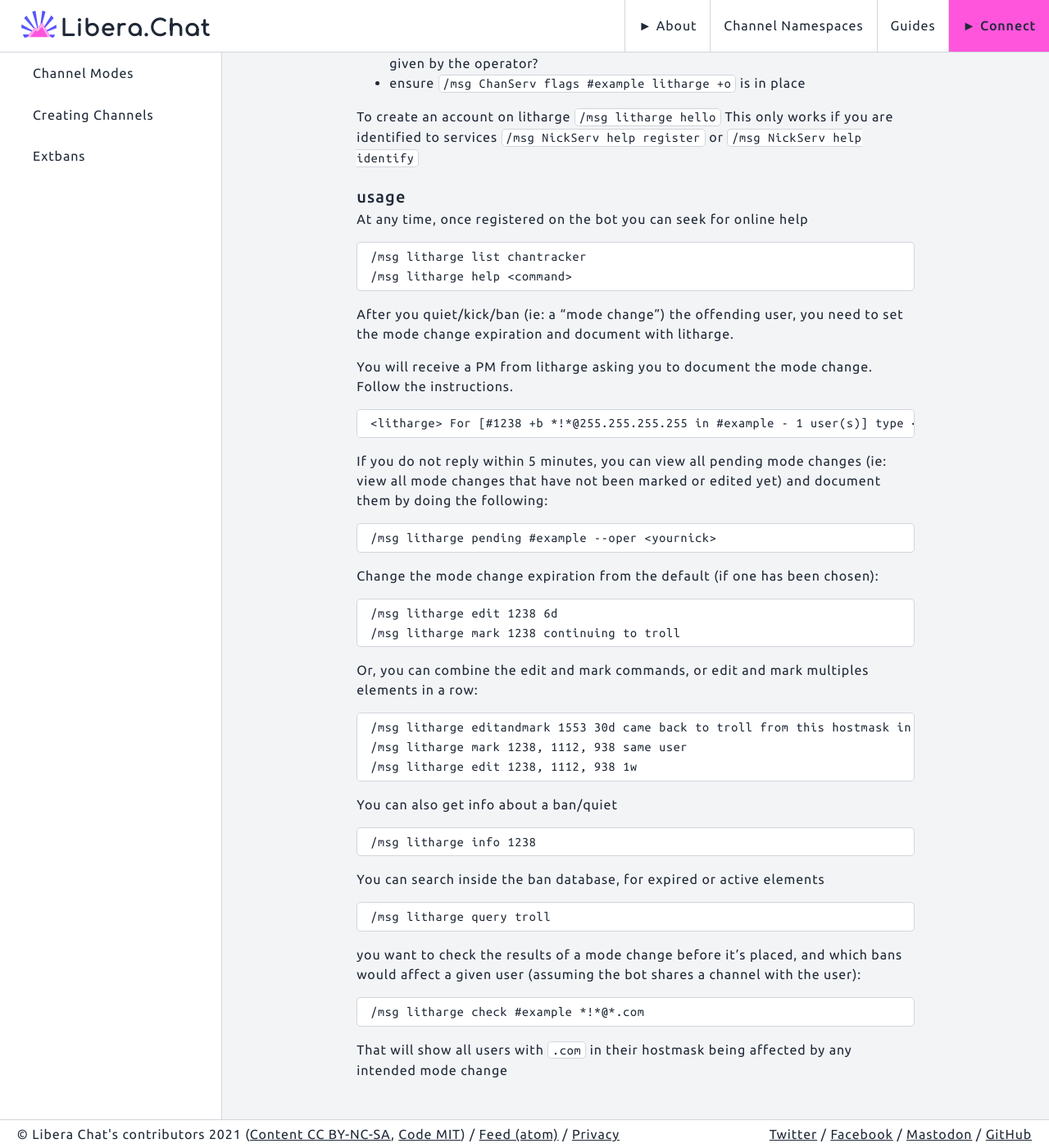
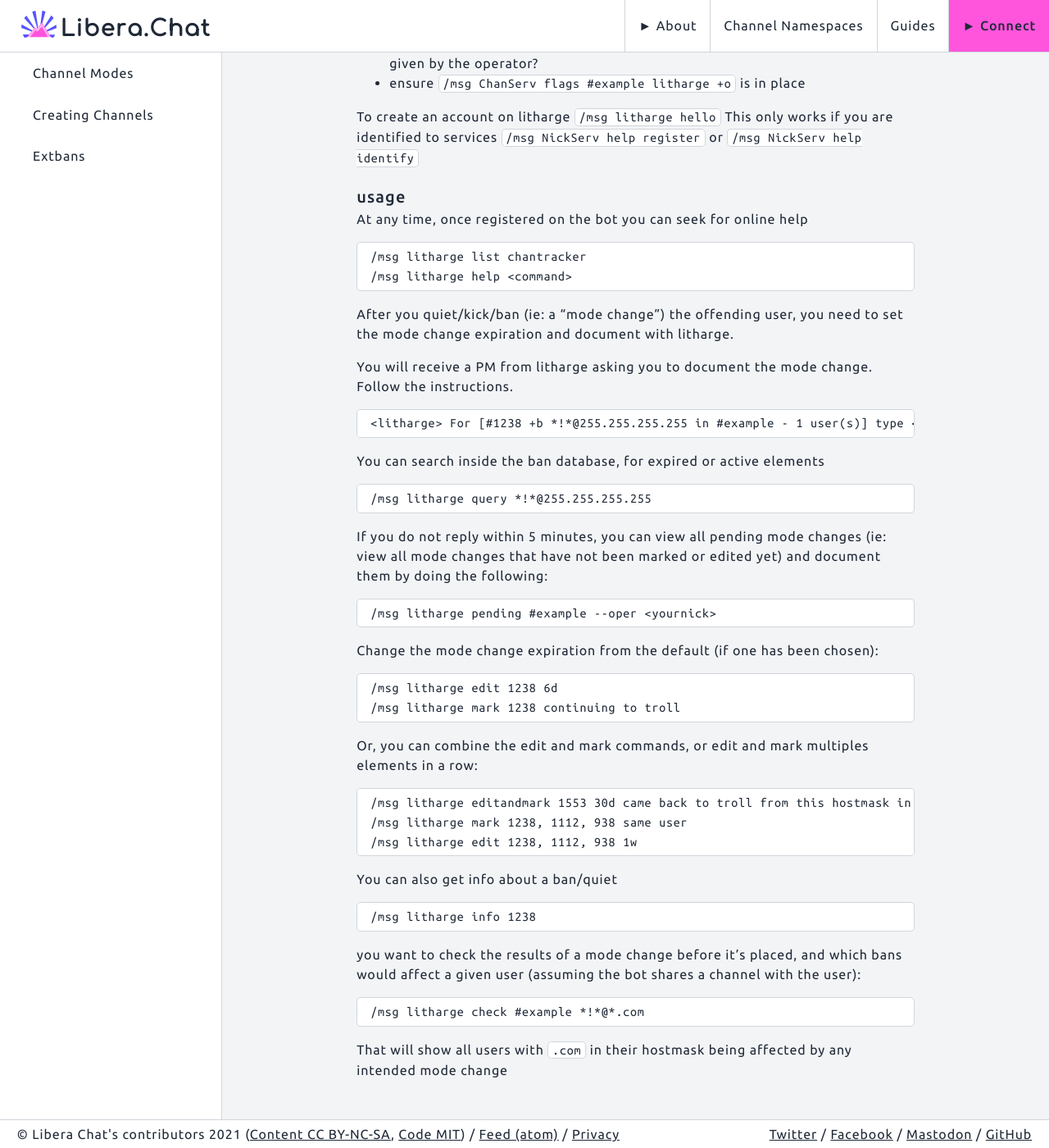
Before and after one commit to Libera-Chat/libera-chat.github.io, a Jekyll site: the page built from content/_guides/bots.md, in a window 1280 px wide and 1400 px high, scrolled down 769 px. Shown: the whole window at 82% size. Built offline with Jekyll 4.4.1, drawn with Linux system fonts in a browser that asks for light colours; some of the changed lines change nothing that is shown.

Commit message:
Update bots.md

```diff
--- a/content/_guides/bots.md
+++ b/content/_guides/bots.md
@@ -45,6 +45,10 @@
 
     <litharge> For [#1238 +b *!*@255.255.255.255 in #example - 1 user(s)] type <duration> <reason>, you have 5 minutes
 
+You can search inside the ban database, for expired or active elements
+
+    /msg litharge query *!*@255.255.255.255
+
 If you do not reply within 5 minutes, you can view all pending mode changes (ie: view all mode changes that have not been marked or edited yet) and document them by doing the following:
 
     /msg litharge pending #example --oper <yournick>
@@ -64,10 +68,6 @@
 
     /msg litharge info 1238
 
-You can search inside the ban database, for expired or active elements
-
-    /msg litharge query troll
-
 you want to check the results of a mode change before it's placed, and which bans would affect a given user (assuming the bot shares a channel with the user):
 
     /msg litharge check #example *!*@*.com
```
